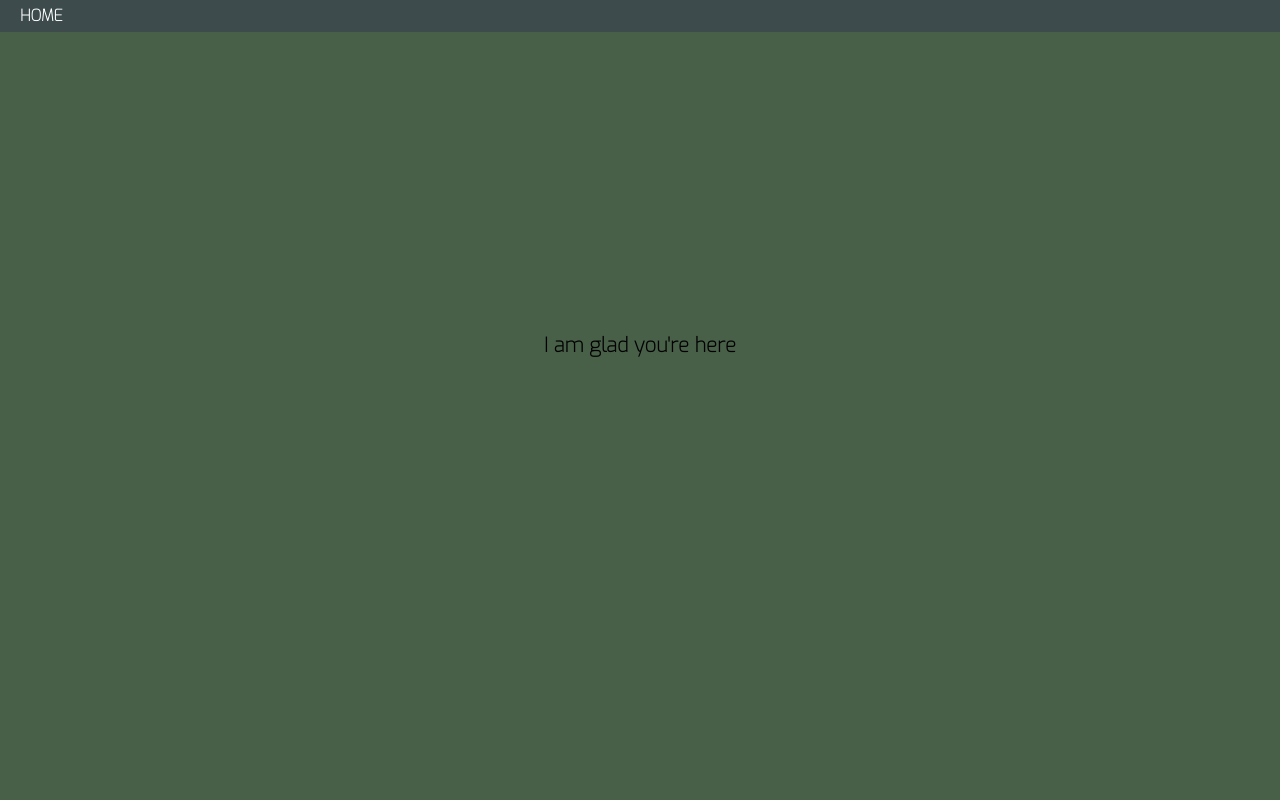
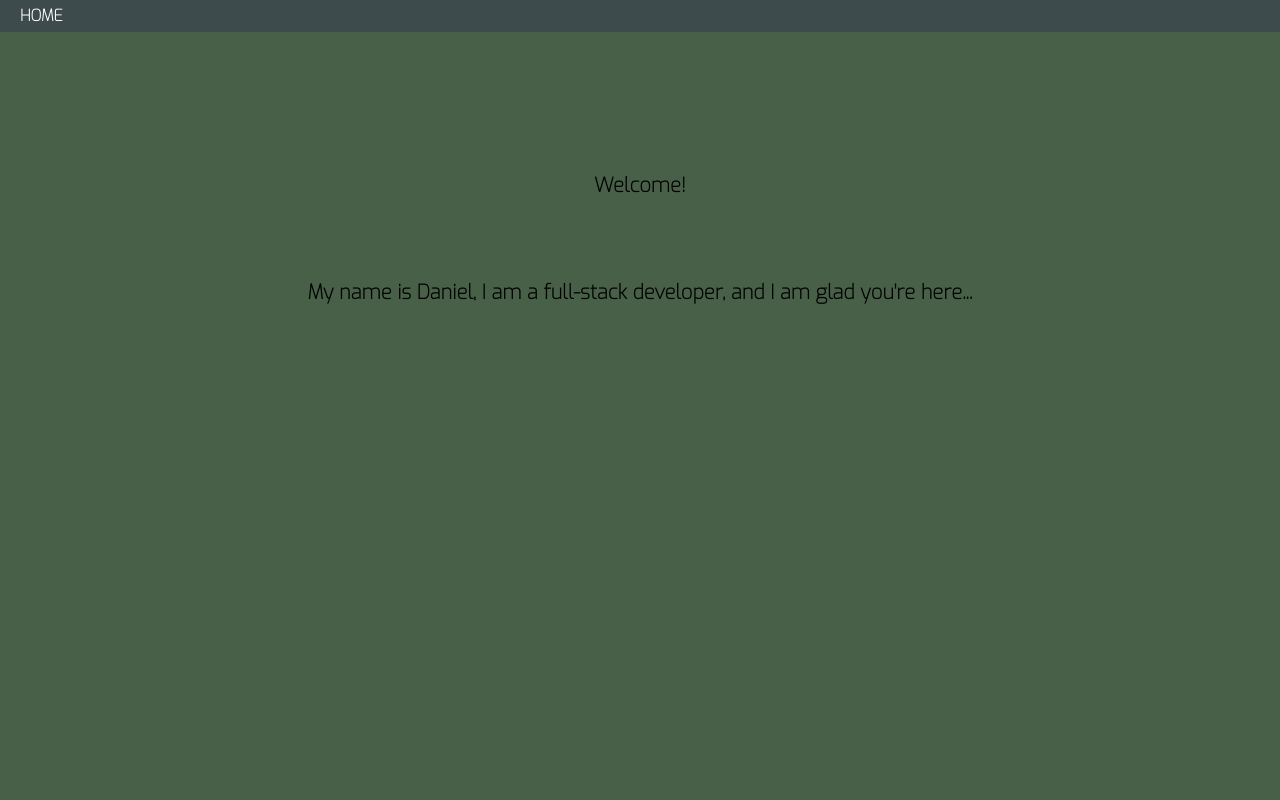
Before and after one commit to dvanpelt-hub/my-portfolio, a React (Create React App) app: page / in a window 1280 px wide. Shown: the top 800 px of the page. Built offline with nearby package versions, Linux system fonts and the light colour scheme.

Commit message:
Updated basic layout: Included Landing component

```diff
--- a/src/App/App.css
+++ b/src/App/App.css
@@ -1,17 +1,3 @@
-header {
-  height: 100vh;
-  padding: 20px;
-  background-color: rgb(72, 95, 72);
-}
-
-header h1 {
-  margin: 0;
-  position: relative;
-  top: 35%;
-  font-size: 20px;
-  text-align: center;
-}
-
 .contact-container {
   height: 50vh;
   text-align: center;
--- a/src/App/App.js
+++ b/src/App/App.js
@@ -1,6 +1,7 @@
 import React from "react";
 // import { Switch, Route } from "react-router-dom";
 import Nav from "../components/Nav/Nav";
+import Landing from "../components/Landing/Landing";
 import About from "../components/About/About";
 import Cards from "../components/Cards/Cards";
 import Contact from "../components/Contact/Contact";
@@ -12,9 +13,7 @@ function App() {
   return (
     <div className="App">
       <Nav />
-      <header>
-        <h1>I am glad you're here</h1>
-      </header>
+      <Landing />
       <About />
       <div className="projects-cards">
         <Cards
--- /dev/null
+++ b/src/components/Landing/Landing.css
@@ -0,0 +1,23 @@
+header {
+  height: 100vh;
+  padding: 20px;
+  background-color: rgb(72, 95, 72);
+}
+
+header h1,
+header h2 {
+  margin: 0;
+  position: relative;
+  font-size: 20px;
+  text-align: center;
+}
+
+header h1 {
+  top: 15%;
+}
+
+header h2 {
+  top: 25%;
+  margin-left: 1rem;
+  margin-right: 1rem;
+}
--- /dev/null
+++ b/src/components/Landing/Landing.js
@@ -0,0 +1,16 @@
+import React from "react";
+import "./Landing.css";
+
+export default function Landing() {
+  return (
+    <div>
+      <header>
+        <h1>Welcome!</h1>
+        <h2>
+          My name is Daniel, I am a full-stack developer, and I am glad you're
+          here...
+        </h2>
+      </header>
+    </div>
+  );
+}
```
Also changed, not shown: 1 other file (tests, documents, lock files or other folders).
